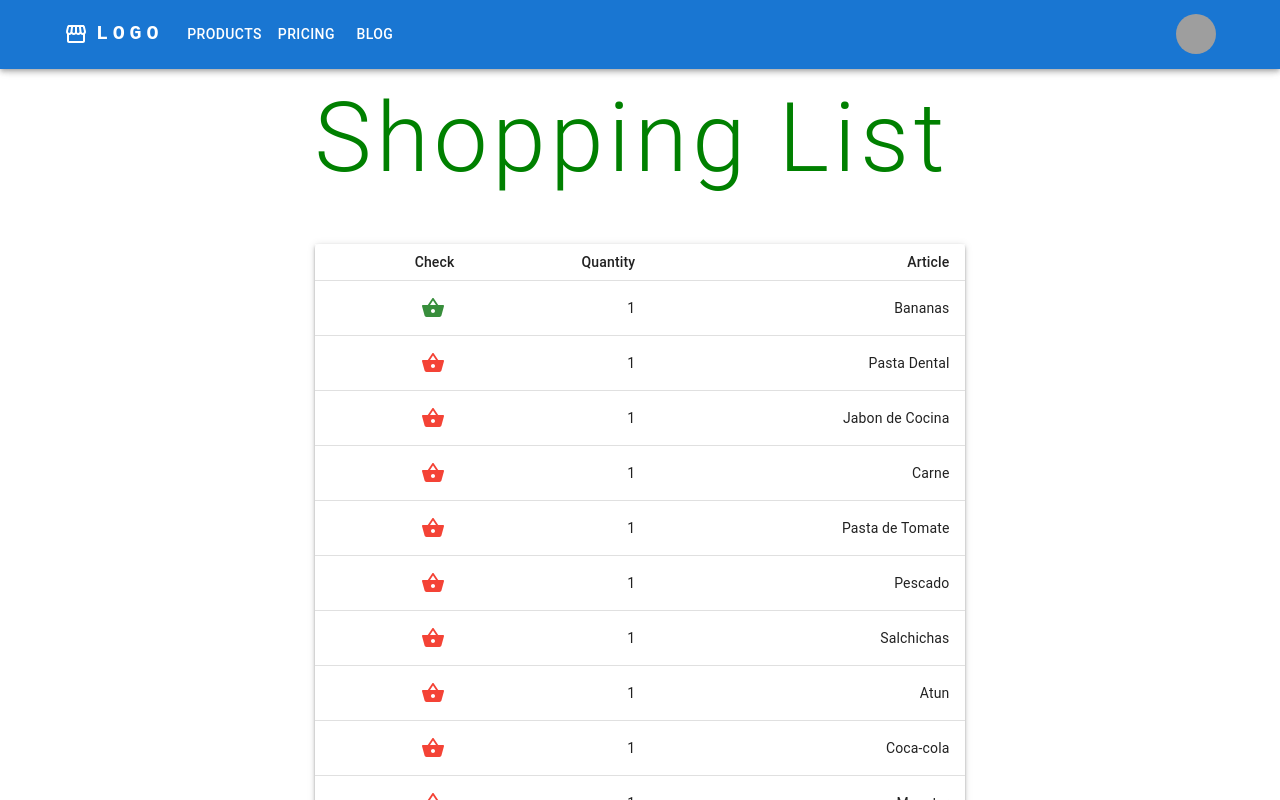
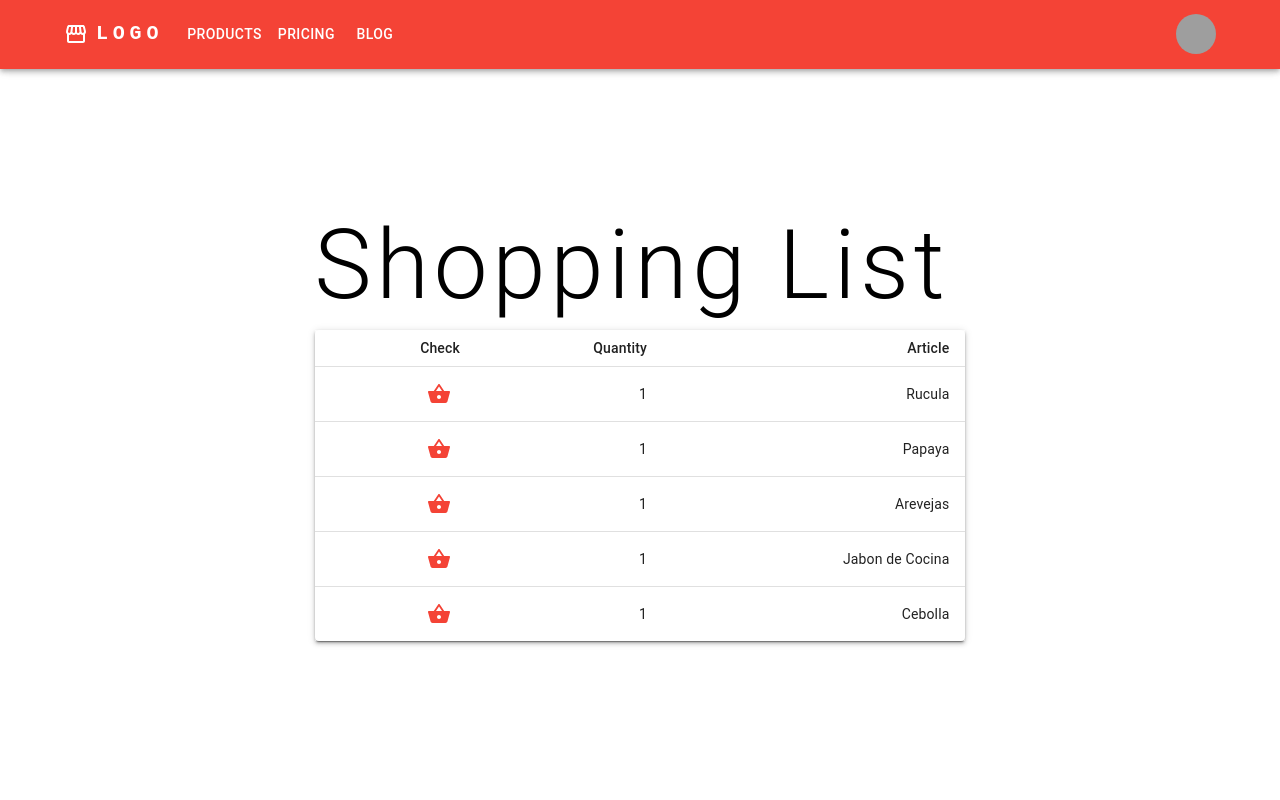
Before and after one commit to AlexisF27/todo-react, a React (Vite) app: page / in a window 1280 px wide. Shown: the top 800 px of the page. Built offline with nearby package versions, Linux system fonts and the light colour scheme; grey boxes are pictures that could not be loaded.

Commit message:
Add ThemeProvider - Tittle Css

```diff
--- a/src/components/content/TableContent.jsx
+++ b/src/components/content/TableContent.jsx
@@ -11,7 +11,11 @@ import ShoppingBasketIcon from '@mui/icons-material/ShoppingBasket';
 
 
 const label = { inputProps: { 'aria-label': 'Checkbox demo' } };
+
+
+
 function TableContent({ rows }) {
+
   console.log(rows)
   return (
     <TableBody>
@@ -21,7 +25,7 @@ function TableContent({ rows }) {
           sx={{ '&:last-child td, &:last-child th': { border: 0 } }}
         >
           <TableCell align="right">
-            <Checkbox {...label} checked={row.checked} icon={<ShoppingBasketIcon sx={{ color: red[500] }} />} checkedIcon={<ShoppingBasketIcon sx={{ color: green[700] }} />} />
+            <Checkbox  {...label} checked={row.checked} icon={<ShoppingBasketIcon sx={{ color: red[500] }} />} checkedIcon={<ShoppingBasketIcon sx={{ color: green[700] }} />} />
           </TableCell>
           <TableCell align="right">{row.quantity}</TableCell>
           <TableCell align="right" component="th" scope="row"> {row.article}</TableCell>
--- a/src/components/notePad/NotePad.jsx
+++ b/src/components/notePad/NotePad.jsx
@@ -7,9 +7,10 @@ import TableContent from '../content/TableContent';
 import Title from '../title/Title';
 
 import GroceriesUtil from '../../utils/GroceriesUtil';
+import { Button } from '@mui/material';
 
 
-const rows = GroceriesUtil.getFullShoppingList();
+const rows = GroceriesUtil.getCasualShoppingList();
 
 const title = "Shopping List"
 
@@ -18,7 +19,6 @@ function NotePad() {
   return (
     <>
       <Title title={title} />
-
       <Paper elevation={3} square={true}>
         <TableContainer component={Paper}>
           <Table sx={{ minWidth: 650 }} size="small" aria-label="a dense table">
--- a/src/components/title/Title.jsx
+++ b/src/components/title/Title.jsx
@@ -1,10 +1,9 @@
 import PropTypes from 'prop-types'
 import Typography from '@mui/material/Typography';
-
-
 import "./title.css"
 
-function Title ({title}) {
+function Title({ title }) {
+
   return (
     <>
       <Typography className="title" variant='h1'
--- a/src/components/title/title.css
+++ b/src/components/title/title.css
@@ -1,4 +1,4 @@
-.title{
+.title1{
   display: flex;
   padding-bottom:  50px;
   padding-top:  50px;
@@ -7,3 +7,20 @@
   color: green;
   font-weight: 700;
 }
+
+.title{
+  padding-top:  50px;
+  --s: 0.1em;   /* the thickness of the line */
+  --c: #ffac33; /* the color */
+
+  color: #0000;
+  padding-bottom: var(--s);
+  background:
+    linear-gradient(90deg,var(--c) 50%,#000 0) calc(100% - var(--_p,0%))/200% 100%,
+    linear-gradient(var(--c) 0 0) 0% 100%/var(--_p,0%) var(--s) no-repeat;
+  -webkit-background-clip: text,padding-box;
+          background-clip: text,padding-box;
+  transition: 0.5s;
+}
+
+.title:hover {--_p: 100%}
--- /dev/null
+++ b/src/utils/Themes/palette.js
@@ -0,0 +1,14 @@
+import { red, green } from '@mui/material/colors';
+const palette = () =>{
+  return  {
+    primary: {
+      main: red[500],
+    },
+
+    secondary: {
+      main: green[500],
+    }
+  }
+}
+
+export default palette
--- /dev/null
+++ b/src/utils/Themes/theme.jsx
@@ -0,0 +1,7 @@
+import { createTheme } from '@mui/material/styles';
+import palette from './palette';
+
+
+export const theme = createTheme({
+  palette: palette()
+});
```
Also changed, not shown: src/App.jsx (+5 -3 lines).
